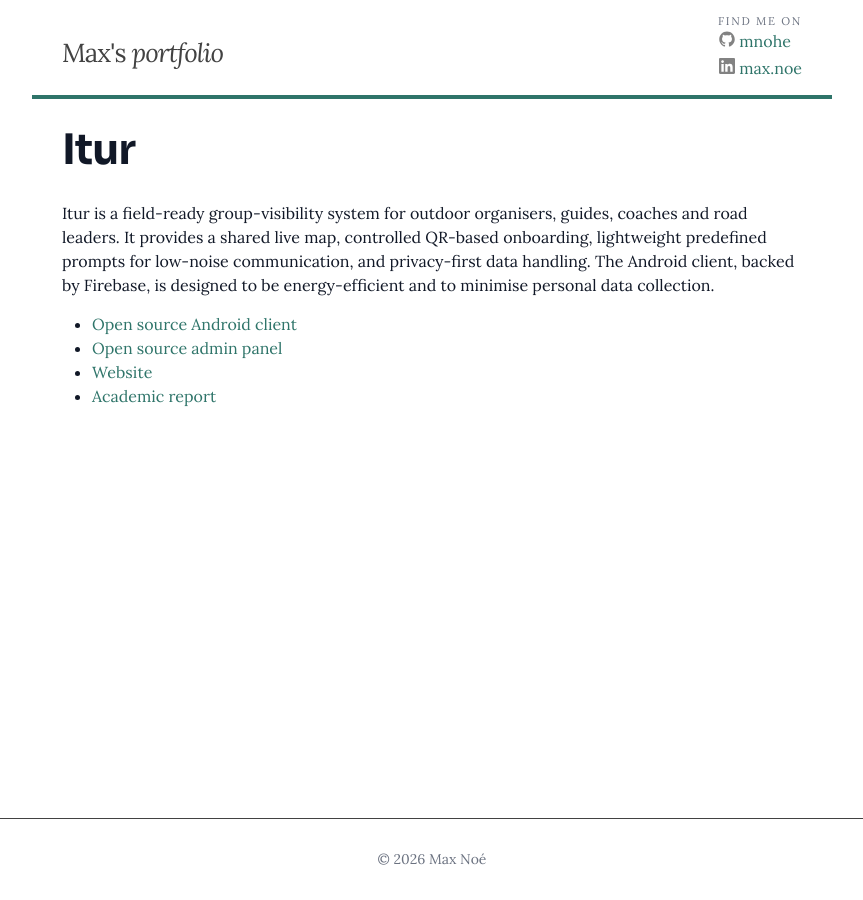
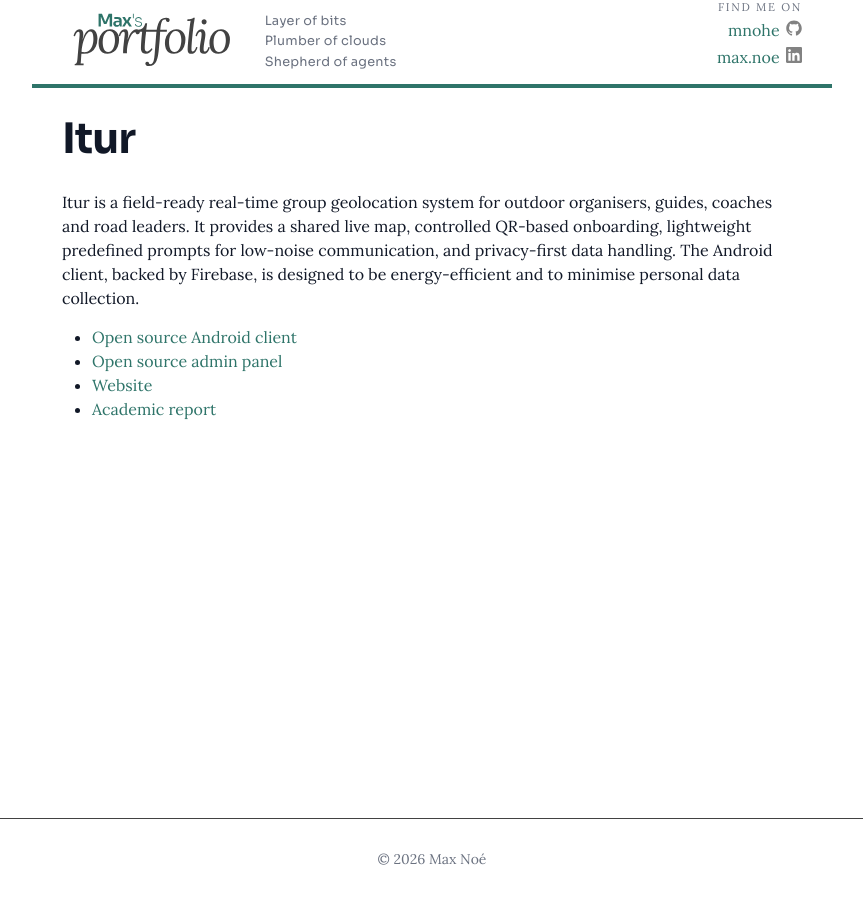
Before and after one commit to mnohe/mnohe.github.io, a Jekyll site: the page built from _portfolio/itur.md, in a window 1280 px wide. Shown: the whole page, without its empty margins (208-1071 px from the left). Built offline with Jekyll 4.4.1, drawn with Linux system fonts in a browser that asks for light colours.

Commit message:
feat: Add analytics.
Update some styles too, for good measure.

```diff
--- a/_config.yml
+++ b/_config.yml
@@ -1,7 +1,8 @@
 title: Max's Portfolio
 author: Max Noé
-description: Max's Portfolio
+description: Projects by Max Noé
 url: https://mnohe.github.io
+google_analytics: G-DLLG8YSTXP
 
 linkedin_username: max.noe
 github_username: mnohe
--- a/_includes/header.html
+++ b/_includes/header.html
@@ -1,9 +1,16 @@
 <header class="site-header" role="banner">
 
   <div class="wrapper">
-    <a class="site-title" rel="author" href="{{ "/" | relative_url }}">
-      Max's <em>portfolio</em>
-    </a>
+    <div class="site-brand">
+      <a class="site-title" rel="author" href="{{ "/" | relative_url }}" aria-label="Max's portfolio">
+        {% include logo.svg %}
+      </a>
+      <div class="site-tags">
+        <p class="site-tag">Layer of bits</p>
+        <p class="site-tag">Plumber of clouds</p>
+        <p class="site-tag">Shepherd of agents</p>
+      </div>
+    </div>
 
     <nav class="site-nav" aria-label="Find me on">
       <span class="nav-social-label">Find me on</span>
--- a/_layouts/home.html
+++ b/_layouts/home.html
@@ -3,6 +3,10 @@ layout: default
 ---
 
 <main class="home">
+  <section class="profile-hero">
+    <p class="profile-bio">AI-assisted products with explicit schemas, validation, and human-controlled workflows, grounded in experience across distributed systems, platform automation, and security-critical software.</p>
+  </section>
+
   <section class="portfolio-list">
     {% assign sorted_portfolio = site.portfolio | sort: 'title' %}
     {% if sorted_portfolio.size > 0 %}
--- a/_portfolio/itur.md
+++ b/_portfolio/itur.md
@@ -1,12 +1,12 @@
 ---
 layout: page
 title: Itur
-summary: Open-source group activity tracking
+summary: Real-time group geolocation system for outdoor activities.
 date: 2026-02-23 20:00:00 +0000
 categories: portfolio
 ---
 
-Itur is a field-ready group-visibility system for outdoor organisers, guides, coaches and road leaders. It provides a shared live map, controlled QR-based onboarding, lightweight predefined prompts for low-noise communication, and privacy-first data handling. The Android client, backed by Firebase, is designed to be energy-efficient and to minimise personal data collection.
+Itur is a field-ready real-time group geolocation system for outdoor organisers, guides, coaches and road leaders. It provides a shared live map, controlled QR-based onboarding, lightweight predefined prompts for low-noise communication, and privacy-first data handling. The Android client, backed by Firebase, is designed to be energy-efficient and to minimise personal data collection.
 
 - [Open source Android client](https://github.com/mnohe/itur-android)
 - [Open source admin panel](https://github.com/mnohe/itur-web)
--- a/assets/main.scss
+++ b/assets/main.scss
@@ -67,15 +67,67 @@ code {
     text-align: center;
 }
 
+.site-header .wrapper {
+    display: flex;
+    align-items: center;
+}
+
+.site-title {
+    float: none;
+    line-height: 1.2;
+    padding-top: 0;
+
+    svg {
+        height: 5rem;
+        width: auto;
+        display: block;
+    }
+}
+
+.site-brand {
+    display: flex;
+    align-items: center;
+    gap: 1em;
+}
+
+.site-tags {
+    display: flex;
+    flex-direction: column;
+    gap: 0.1em;
+}
+
+.site-tag {
+    font-family: 'Sora', sans-serif;
+    font-size: 0.8rem;
+    color: var(--site-muted);
+    margin: 0;
+    letter-spacing: 0.02em;
+}
+
 .site-nav {
+    margin-left: auto;
     display: flex;
     flex-direction: column;
     align-items: flex-end;
     line-height: 1.4;
-    padding-top: 0.9em;
 
     .page-link:not(:last-child) {
         margin-right: 0;
+    }
+
+    .social-media-list {
+        text-align: right;
+
+        a {
+            display: inline-flex;
+            flex-direction: row-reverse;
+            align-items: center;
+            gap: 0.4em;
+        }
+
+        .icon {
+            padding-right: 0;
+        }
     }
 }
 
@@ -84,6 +136,37 @@ code {
     color: var(--site-muted);
     text-transform: uppercase;
     letter-spacing: 0.15em;
+    margin-bottom: .3em;
+}
+
+.profile-hero {
+    padding: 2em 0 2.5em;
+    border-bottom: 1px solid var(--table-border);
+    margin-bottom: 2em;
+}
+
+.profile-tagline {
+    font-family: 'Sora', sans-serif;
+    font-size: 0.8rem;
+    color: var(--site-muted);
+    letter-spacing: 0.04em;
+    margin-bottom: 1em;
+}
+
+.profile-statement {
+    font-family: 'Sora', sans-serif;
+    font-size: 1.4rem;
+    font-weight: 700;
+    line-height: 1.3;
+    margin-bottom: 0.75em;
+}
+
+.profile-bio {
+    font-size: 0.95rem;
+    color: var(--site-muted);
+    max-width: 60ch;
+    line-height: 1.7;
+    margin-bottom: 0;
 }
 
 .home .project {
@@ -148,6 +231,11 @@ table {
         --cell-fail-bg: #78350f;
     }
 
+    .site-title,
+    .site-title:visited {
+        color: var(--site-text);
+    }
+
     body {
         background: var(--site-bg);
         color: var(--site-text);
```
Also changed, not shown: _includes/google-analytics.html (+10 -7 lines), _includes/logo.svg (added), assets/maxs-portfolio.svg (added).
